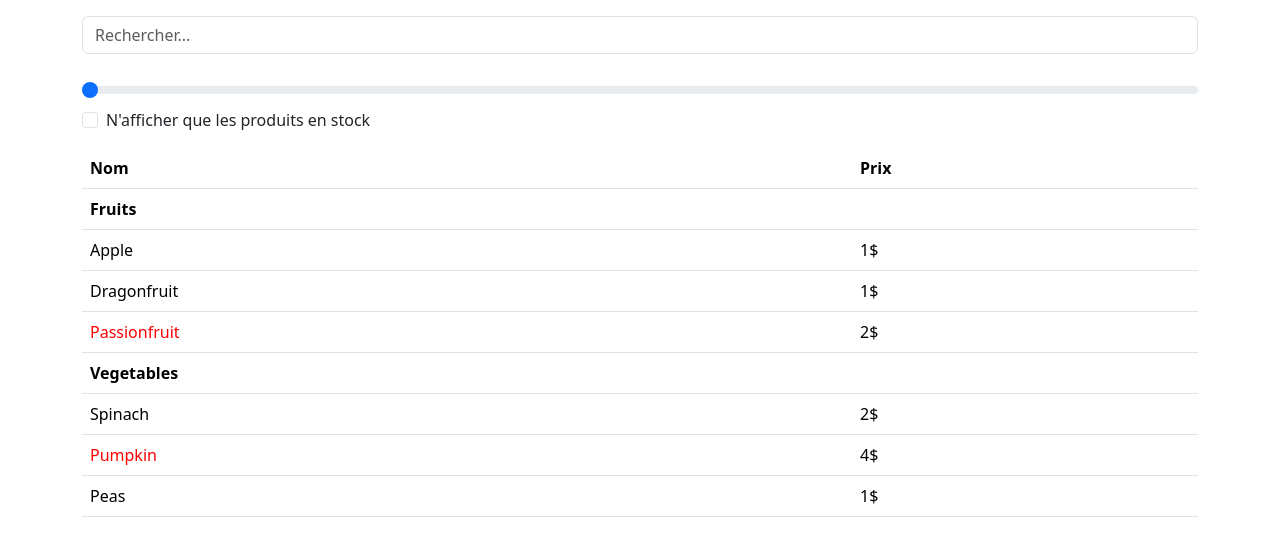
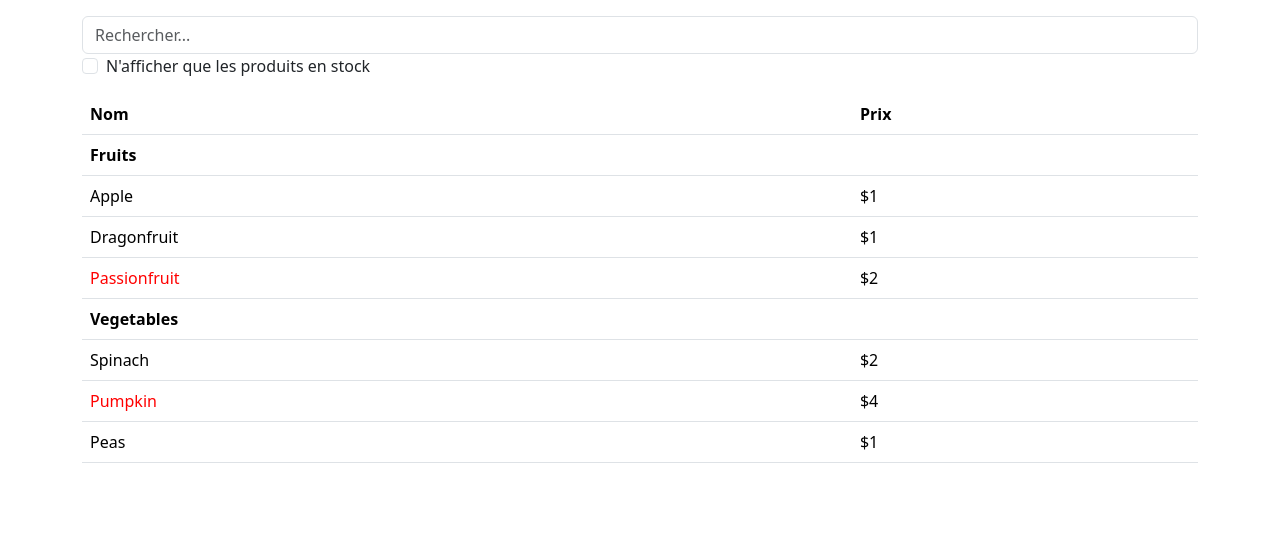
Before and after one commit to Dians98/TP_ListeDeProduits, a React (Vite) app: page / in a window 1280 px wide. Shown: the top 556 px of the page. Built offline with nearby package versions, Linux system fonts and the light colour scheme.

Commit message:
Revert "Version avec price filter"
This reverts commit 204adceaf6be2577eef4d7e0536bfcd0c051eaa0.

```diff
--- a/src/App.jsx
+++ b/src/App.jsx
@@ -1,19 +1,19 @@
 /* eslint-disable react/prop-types */
-
+import reactLogo from './assets/react.svg'
+import viteLogo from '/vite.svg'
 import {Input} from "./components/forms/Input.jsx";
 import { Checkbox } from './components/forms/Checkbox';
 import { ProductCategoryRow } from './components/products/ProductCategoryRow';
 import { ProductRow } from './components/products/productRow';
 import { useState } from 'react';
-import { InputRangePrice } from './components/forms/InputRangePrice';
 
 const PRODUCTS = [
-  {category: "Fruits", price: 1, stocked: true, name: "Apple"},
-  {category: "Fruits", price: 1, stocked: true, name: "Dragonfruit"},
-  {category: "Fruits", price: 2, stocked: false, name: "Passionfruit"},
-  {category: "Vegetables", price: 2, stocked: true, name: "Spinach"},
-  {category: "Vegetables", price: 4, stocked: false, name: "Pumpkin"},
-  {category: "Vegetables", price: 1, stocked: true, name: "Peas"}
+  {category: "Fruits", price: "$1", stocked: true, name: "Apple"},
+  {category: "Fruits", price: "$1", stocked: true, name: "Dragonfruit"},
+  {category: "Fruits", price: "$2", stocked: false, name: "Passionfruit"},
+  {category: "Vegetables", price: "$2", stocked: true, name: "Spinach"},
+  {category: "Vegetables", price: "$4", stocked: false, name: "Pumpkin"},
+  {category: "Vegetables", price: "$1", stocked: true, name: "Peas"}
 ]
 
 
@@ -21,8 +21,6 @@ function App() {
 
   const [showStockedOnly, setShowStockedOnly] = useState(false);
   const [searchStockedOnly, setSearchStockedOnly] = useState('');
-  const [filterPrice, setFilterPrice] = useState(0);
-
 
   /* On va filtrer les produits */
   const visibleProduct = PRODUCTS.filter(products => {
@@ -39,11 +37,6 @@ function App() {
       return false;
     }
 
-    if(filterPrice!=0 && (products.price > filterPrice ))
-    {
-      return false;
-    }
-
     return true
 
   });
@@ -55,21 +48,19 @@ function App() {
   ALORS, on leur passe juste la fonction callback */
   return (
     <div className='container my-3'>
-      <SearchBar showStockedOnly={showStockedOnly} onShowStockedOnlyChanged = {setShowStockedOnly} search={searchStockedOnly} onChangedSearchStockedOnly={setSearchStockedOnly}
-      filterPrice={filterPrice} onChangedFilterPrice={setFilterPrice}></SearchBar>
+      <SearchBar showStockedOnly={showStockedOnly} onShowStockedOnlyChanged = {setShowStockedOnly} search={searchStockedOnly} onChangedSearchStockedOnly={setSearchStockedOnly}></SearchBar>
       <ProductTable products={visibleProduct}></ProductTable>
     </div>
   )
 }
 
 
-  function SearchBar({showStockedOnly, onShowStockedOnlyChanged,search,onChangedSearchStockedOnly, filterPrice, onChangedFilterPrice})
+  function SearchBar({showStockedOnly, onShowStockedOnlyChanged,search,onChangedSearchStockedOnly })
   {
     return (
       <div>
         <div className="mb-3">
-          <Input value={search} onChange={onChangedSearchStockedOnly} placeholder = "Rechercher..." ></Input>
-          <InputRangePrice value={filterPrice} onChange={onChangedFilterPrice}></InputRangePrice>
+          <Input value={search} onChange={onChangedSearchStockedOnly} placeholder = "Rechercher..."></Input>
           <Checkbox checked={showStockedOnly} onChange={onShowStockedOnlyChanged} label="N'afficher que les produits en stock"></Checkbox>
         </div>
       </div>
--- a/src/components/forms/Checkbox.jsx
+++ b/src/components/forms/Checkbox.jsx
@@ -14,6 +14,5 @@ export function Checkbox ({checked, onChange, label})
             <input type="checkbox" className="form-check-input" checked={checked} onChange={(e) => onChange(e.target.checked)}/>
             <label className="form-check-label">{label}</label>
         </div>
-
     )
 }
--- a/src/components/forms/InputRangePrice.jsx
+++ /dev/null
@@ -1,10 +0,0 @@
-/* eslint-disable react/prop-types */
-export function InputRangePrice({value, onChange})
-{
-    return (
-        <div>
-            <br />
-            <input className="form-range" type="range"  min={0} max={5} value={value} onChange= {(e) => onChange(e.target.value)} />
-        </div>
-    )
-}
--- a/src/components/products/ProductRow.jsx
+++ b/src/components/products/ProductRow.jsx
@@ -11,7 +11,7 @@ export function ProductRow ({product})
     return (
         <tr>
             <td style={style}>{product.name}</td>
-            <td>{product.price}$</td>
+            <td>{product.price}</td>
         </tr>
     )
 }
```
